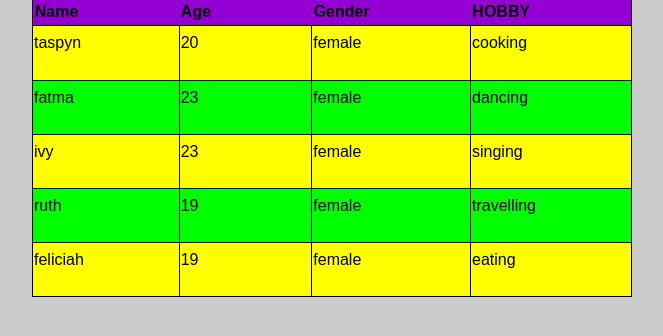
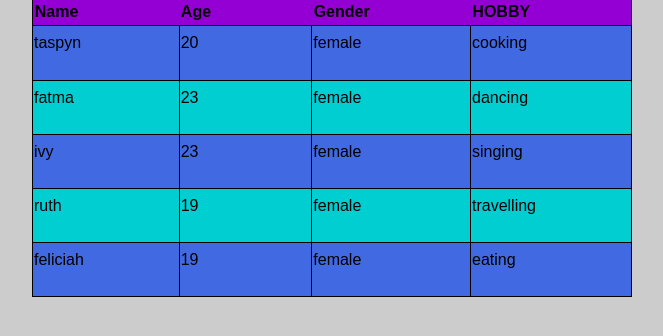
Before and after one commit to taspyn/HTML-CLASS, a plain HTML site: page quiz 5/index.html in a window 1280 px wide. Shown: the part 90-426 px from the top of the page, without its empty margins (308-971 px from the left). Drawn offline with Linux system fonts and the light colour scheme.

Commit message:
how to make tables in HTML and CSS

```diff
--- a/quiz 5/css/main.css
+++ b/quiz 5/css/main.css
@@ -41,11 +41,12 @@ h1{
 .content table tr:nth-child(odd){
 	/*padding-top: 20px;*/
 	border-top: 1px solid black;
-	background-color: #00FF00;
+	background-color: #00CED1
+;
 }
 
 .content table tr:nth-child(even){
 	/*padding-top: 20px;*/
 	border-top: 1px solid black;
-	background-color: #FFFF00;
+	background-color: #4169E1;
 }
```
